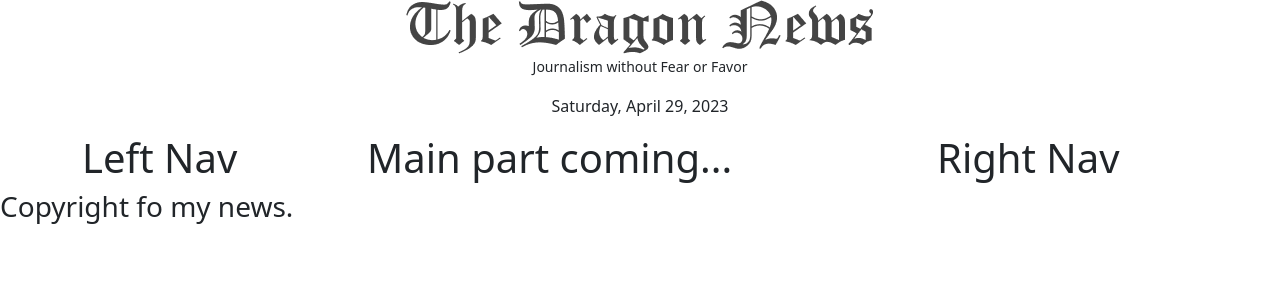
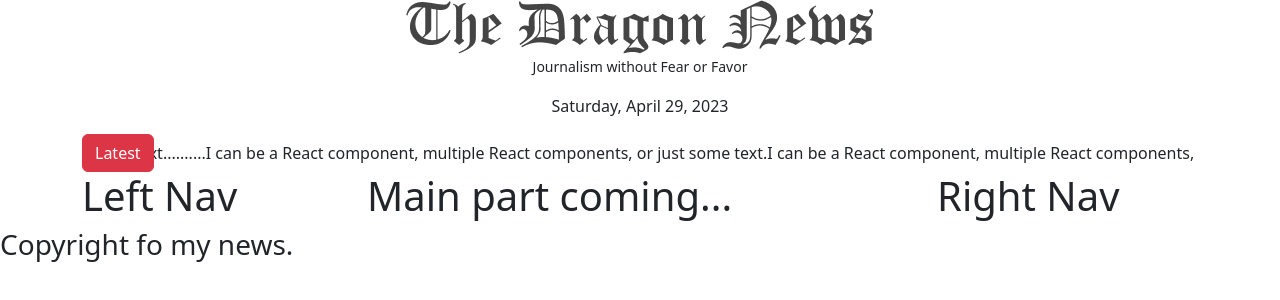
Before and after one commit to Md-Azad/the-dragon-news-client, a React (Vite) app: page / in a window 1280 px wide. Shown: the top 300 px of the page. Built offline with nearby package versions, Linux system fonts and the light colour scheme.

Commit message:
added react-fast marquee for the latest news part

```diff
--- a/package.json
+++ b/package.json
@@ -18,6 +18,7 @@
     "react": "^18.2.0",
     "react-bootstrap": "^2.7.4",
     "react-dom": "^18.2.0",
+    "react-fast-marquee": "^1.5.2",
     "react-router-dom": "^6.11.0",
     "sort-by": "^1.2.0"
   },
--- a/src/pages/shared/Header/Header.jsx
+++ b/src/pages/shared/Header/Header.jsx
@@ -1,10 +1,12 @@
 import React from "react";
 import logo from "../../../assets/logo.png";
 import moment from "moment";
+import Marquee from "react-fast-marquee";
+import { Button, Container } from "react-bootstrap";
 
 const Header = () => {
   return (
-    <div>
+    <Container>
       <div className="text-center">
         <img src={logo} alt="" />
         <p>
@@ -12,7 +14,15 @@
         </p>
         <p>{moment().format("dddd, MMMM D, YYYY")}</p>
       </div>
-    </div>
+      <div className="d-flex">
+        <Button variant="danger">Latest</Button>
+        <Marquee pauseOnHover="true" speed={100}>
+          I can be a React component, multiple React components, or just some
+          text..........I can be a React component, multiple React components,
+          or just some text.
+        </Marquee>
+      </div>
+    </Container>
   );
 };
 
```
Also changed, not shown: 1 other file (tests, documents, lock files or other folders).
